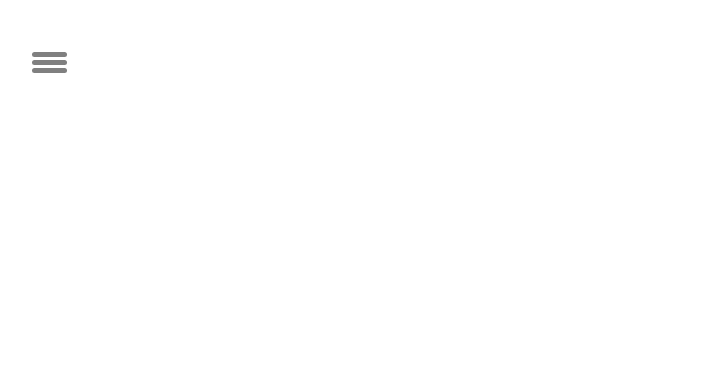
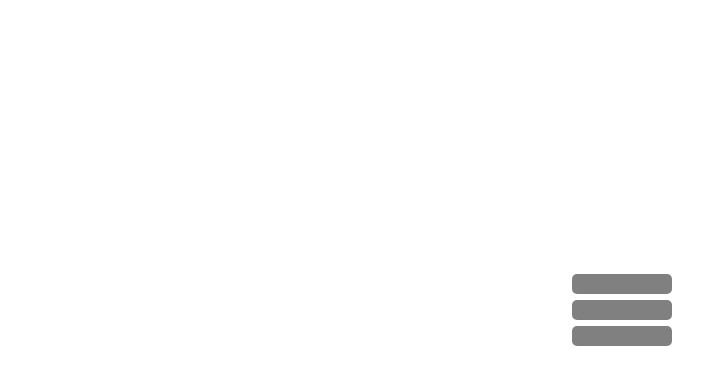
Before and after one commit to najim11rahman/WebPage-Features, a plain HTML site: page 3 Line Hamburger Navbar/index.html in a window 1280 px wide. Shown: the whole page, without its empty margins (28-731 px from the left). Drawn offline with Linux system fonts and the light colour scheme.

Commit message:
Update styles.css

```diff
--- a/3 Line Hamburger Navbar/styles.css
+++ b/3 Line Hamburger Navbar/styles.css
@@ -1,12 +1,12 @@
 
 * {
-  margin: 30px;
-  padding: 0;
+  margin-left: 300px;
+  margin-top: 150px;
 }
 
 .div {
-  width: 35px;
-  height: 5px;
+  width: 100px;
+  height: 20px;
   background-color: grey;
   margin: 6px 0;
   position: relative;
@@ -15,23 +15,23 @@
 
 .div::before{
 	content: '';
-	width: 35px;
-  	height: 5px;
+	width: 100px;
+  	height: 20px;
   	background-color: grey;
   	margin: 6px 0;
   	position: absolute;
-  	bottom: 2px;
+  	bottom: 20px;
   	border-radius: 5px;
 }
 
 .div::after{
 	content: '';
-	width: 35px;
-  	height: 5px;
+	width:100px;
+  	height: 20px;
   	background-color: grey;
   	margin: 6px 0;
   	position: absolute;
-  	top: 2px;
+  	top: 20px;
   	border-radius: 5px;
 
 }
```
